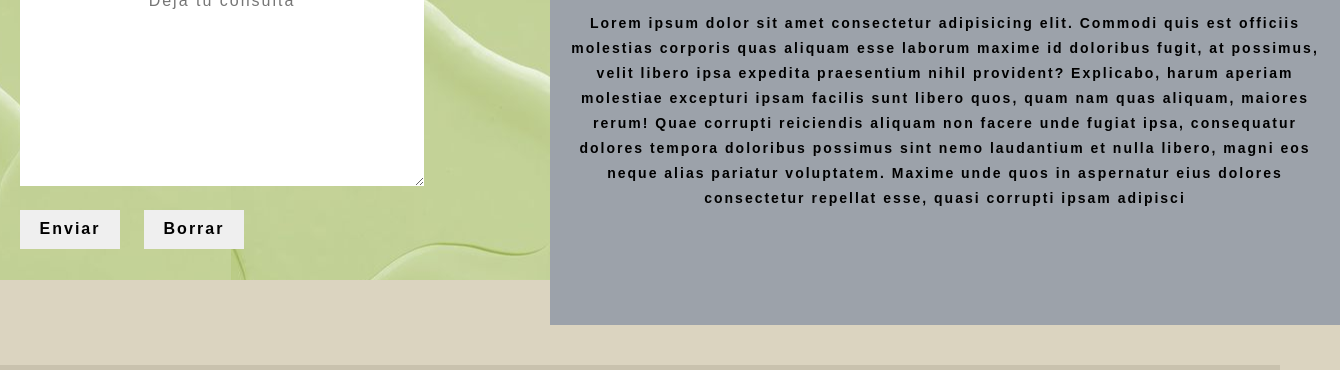
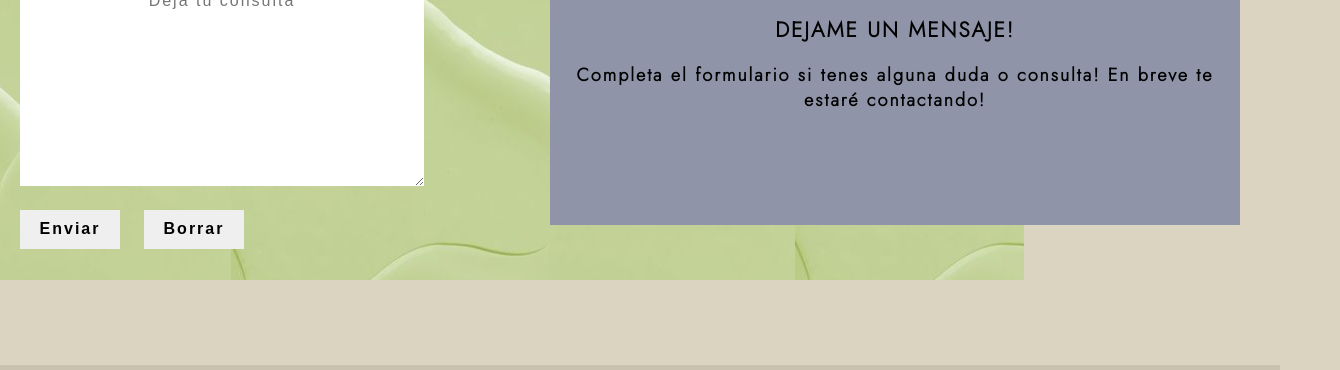
Before and after one commit to zoelanz/DesarrolloWeb, a plain HTML site: page paginas/contacto.html in a window 1280 px wide. Shown: the part 323-693 px from the top of the page, 1340 px wide, since content can reach past the window. Drawn offline with Linux system fonts and the light colour scheme; a web font is replaced by a local one.

Commit message:
entrega flex, grid y responsive de 3 paginas

```diff
--- a/css/style.css
+++ b/css/style.css
@@ -481,19 +481,6 @@ a:hover {
 
 
 
-
-
-
-
-
-
-
-
-
-
-
-
-
 /* ------------------------------------------------------------------PAGINA MEDICINA CHINA---------------------------------------------------------------*/
 
 .mainmedicinachinaterapias {
@@ -660,7 +647,7 @@ a:hover {
 }
 
 .cajaflores__texto {
-    background-color: rgb(180, 156, 156);
+    background-color: rgb(144, 148, 168);
     width: 50%;
     height: 500px;
     overflow: auto;
@@ -685,7 +672,7 @@ a:hover {
 }
 
 .masajesonoro__texto {
-    background-color: rgb(180, 156, 156);
+    background-color: rgb(144, 148, 168);
     width: 50%;
     height: 500px;
     overflow: auto;
@@ -875,7 +862,6 @@ a:hover {
 
 .cajaform {
     padding-top: 15px;
-    background-color: rgb(207, 206, 124);
     background-image: url(../imagenes/fondoabs5.jpg);
     background-position: center;
     width: 80%;
@@ -940,10 +926,9 @@ a:hover {
 }
 
 .redesydatos {
-    /* background-color: rgb(201, 194, 174); */
-    background-color: rgb(156, 162, 170);
-    width: 750px;
-    height: 450px;
+    background-color: rgb(144, 148, 168);
+    width: 650px;
+    height: 350px;
     padding: 20px;
     text-align: center;
     margin-top: 70px;
@@ -978,7 +963,7 @@ a:hover {
 }
 
 .redesydatos__p1 {
-    font-family: 'Zen Kaku Gothic Antique', sans-serif;
+    font-family: 'Jost', sans-serif;
     color: black;
     font-weight: bolder;
     font-size: 15px;
@@ -986,9 +971,19 @@ a:hover {
 }
 
 .redesydatos__p2 {
-    font-size: 14px;
+    font-family: 'Jost', sans-serif;
+    font-size: 18px;
+    letter-spacing: 2px;
+
+}
+
+.parrafomensaje{
+    font-family: 'Jost', sans-serif;
+    font-size: 18px;
     letter-spacing: 2px;
     line-height: 25px;
+
+
 }
 
 /* ------------------------------------------------------------------FOOTER---------------------------------------------------------------------*/
--- a/paginas/contacto.html
+++ b/paginas/contacto.html
@@ -71,13 +71,9 @@
 
                     </div>
                     <div class="redesydatos__p2">
-                        <p>Lorem ipsum dolor sit amet consectetur adipisicing elit. Commodi quis est officiis molestias
-                            corporis quas aliquam esse laborum maxime id doloribus fugit, at possimus, velit libero ipsa
-                            expedita praesentium nihil provident? Explicabo, harum aperiam molestiae excepturi ipsam
-                            facilis sunt libero quos, quam nam quas aliquam, maiores rerum! Quae corrupti reiciendis
-                            aliquam non facere unde fugiat ipsa, consequatur dolores tempora doloribus possimus sint
-                            nemo laudantium et nulla libero, magni eos neque alias pariatur voluptatem. Maxime unde quos
-                            in aspernatur eius dolores consectetur repellat esse, quasi corrupti ipsam adipisci  </p>
+                        <h3>DEJAME UN MENSAJE!</h3>
+                        <p class="parrafomensaje"> Completa el formulario si tenes alguna duda o consulta!
+                            En breve te estaré contactando! </p>
                     </div>
                 </div>
             </div>
```
Also changed, not shown: paginas/medicinachina.html (+6 -6 lines), paginas/otrasterapias.html (+2 -1 lines).
